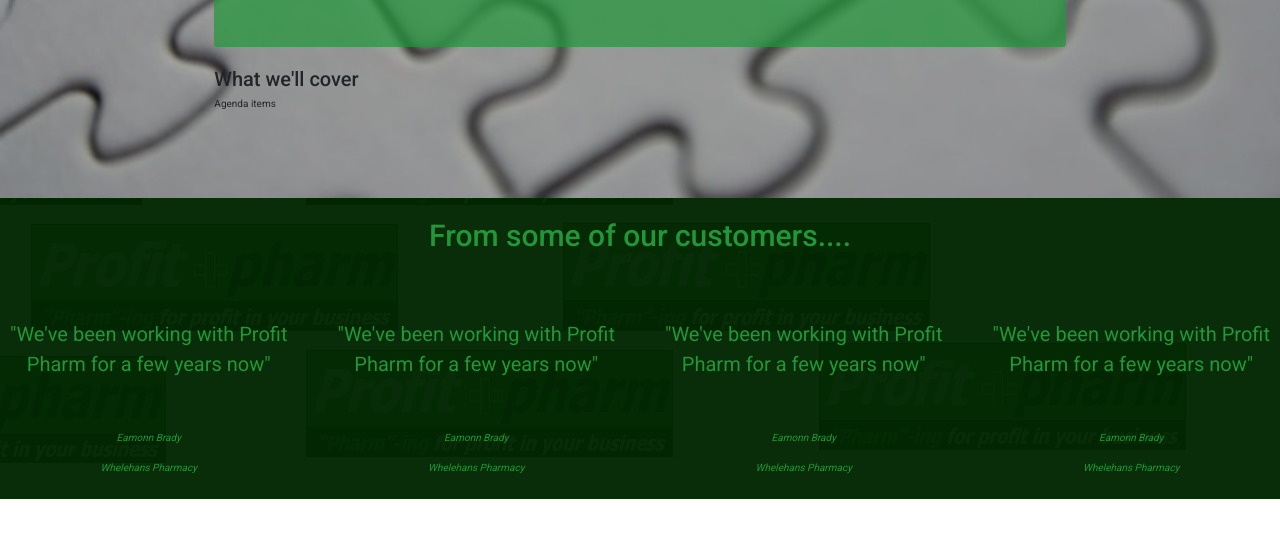
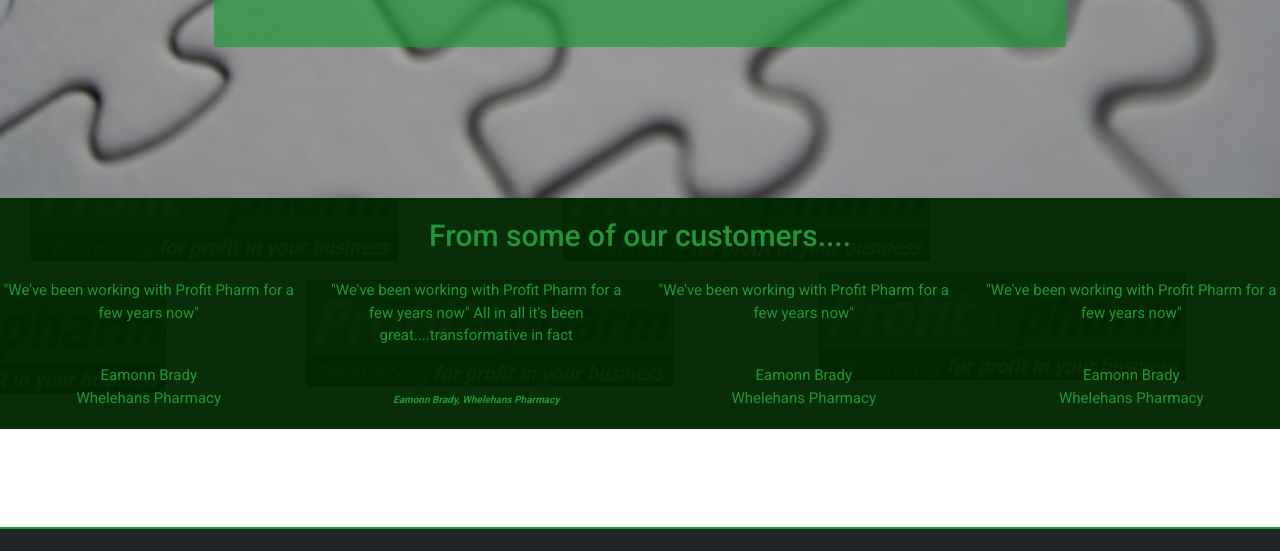
Before and after one commit to Code-Institute-Submissions/profit-pharm, a plain HTML site: page home.html in a window 1280 px wide. Shown: the part 1775-2326 px from the top of the page. Drawn offline with nearby package versions, Linux system fonts and the light colour scheme.

Commit message:
restyled cards on success - look much better than the white bg - also - removed buttons as form html now gone

```diff
--- a/assets/css/style.css
+++ b/assets/css/style.css
@@ -40,8 +40,8 @@ body {
 }
 .navbar-toggler-icon{
     font-size: 2rem;
+}
 
-}
 .navbar-nav > li{
   padding: 0 1.5rem;
 }
@@ -158,9 +158,9 @@ body {
     border: 0.2rem solid #219739;
 }
 
-.agenda {
+.schedule h2{
     font-size: 2rem;
-    color:#fafafa
+    color:#fafafa;
 }
 
 
@@ -191,7 +191,7 @@ body {
 }
 
 .success-download h2{
-    font-size:5rem;
+    font-size:3rem;
     color:#219739;
     text-align:center;
     background-color:transparent;
@@ -374,8 +374,7 @@ input[type="url"] {
 }
 /*-------------------------------------testimonials*/
 
-.testimonial-container {
-}
+
 .testimonial-container h2{
     font-size:3rem;
     color:#219739;
@@ -387,8 +386,8 @@ input[type="url"] {
     height:auto;
 }
 
-.testimonial-container p {
-    font-size:2rem;
+.testimonial-container p{
+    font-size:1.5rem;
     color:#219739;
     text-align:center;
     background-color:transparent;
@@ -396,6 +395,10 @@ input[type="url"] {
     padding-bottom: 1rem;
     width:auto;
     height:auto;
+}
+
+.cname {
+    font-size:5rem;
 }
  /*-----------------------------------------footer*/
 
--- a/home.html
+++ b/home.html
@@ -18,6 +18,7 @@ href="assets/images/faviconsmall.png">
   <a href="index.html" class="navbar-brand"> <img src="assets/images/logo.png" width="200" height="70"></a>
   <button class="navbar-toggler" type="button" data-toggle="collapse" data-target="#navbarSupportedContent" aria-controls="navbarSupportedContent" aria-expanded="false" aria-label="Toggle navigation">
     <span class="navbar-toggler-icon"></span>
+
   </button>
 
   <div class="collapse navbar-collapse" id="navbarSupportedContent">
@@ -111,13 +112,10 @@ Richard says “it’s not just about money, it’s about looking at every area
 
                 Hurry! There are only a limited number of complimentary sessions available
             </p>
-          </section>
-          <section>
 
 
-          <h2>What we'll cover</h2>
-          <p>Agenda items</p>
-          </div>
+
+
         </div>
 
       </div>
@@ -131,38 +129,38 @@ Richard says “it’s not just about money, it’s about looking at every area
 <h2>From some of our customers....</h2>
 <div class="row">
 <div class="col-sm-3 class="inline-block>
- <p >
+
  <blockquote>
-<p>"We've been working with Profit Pharm for a few years now"
-<p class="cname">
-<em>Eamonn Brady<br>Whelehans Pharmacy</em>
+<p>"We've been working with Profit Pharm for a few years now"</p>
+<p>
+Eamonn Brady<br>Whelehans Pharmacy
 </p>
 </blockquote>
 </div>
-<div class="col-sm-3">
- <p >
+<div class="col-sm-3 class="inline-block>
+
  <blockquote>
-<p>"We've been working with Profit Pharm for a few years now"
-<p class="cname">
-<em>Eamonn Brady<br>Whelehans Pharmacy</em>
+<p>"We've been working with Profit Pharm for a few years now" All in all it's been great....transformative in fact</p>
+<p>
+<strong><em>Eamonn Brady, Whelehans Pharmacy</em></strong>
 </p>
 </blockquote>
 </div>
-<div class="col-sm-3">
- <p >
+<div class="col-sm-3 class="inline-block>
+
  <blockquote>
-<p>"We've been working with Profit Pharm for a few years now"
-<p class="cname">
-<em>Eamonn Brady<br>Whelehans Pharmacy</em>
+<p>"We've been working with Profit Pharm for a few years now"</p>
+<p>
+Eamonn Brady<br>Whelehans Pharmacy
 </p>
 </blockquote>
 </div>
-<div class="col-sm-3">
- <p >
+<div class="col-sm-3 class="inline-block>
+
  <blockquote>
-<p>"We've been working with Profit Pharm for a few years now"
-<p class="cname">
-<em>Eamonn Brady<br>Whelehans Pharmacy</em>
+<p>"We've been working with Profit Pharm for a few years now"</p>
+<p>
+Eamonn Brady<br>Whelehans Pharmacy
 </p>
 </blockquote>
 </div>
```
Also changed, not shown: contact.html (+25 -13 lines), success.html (+37 -21 lines).
